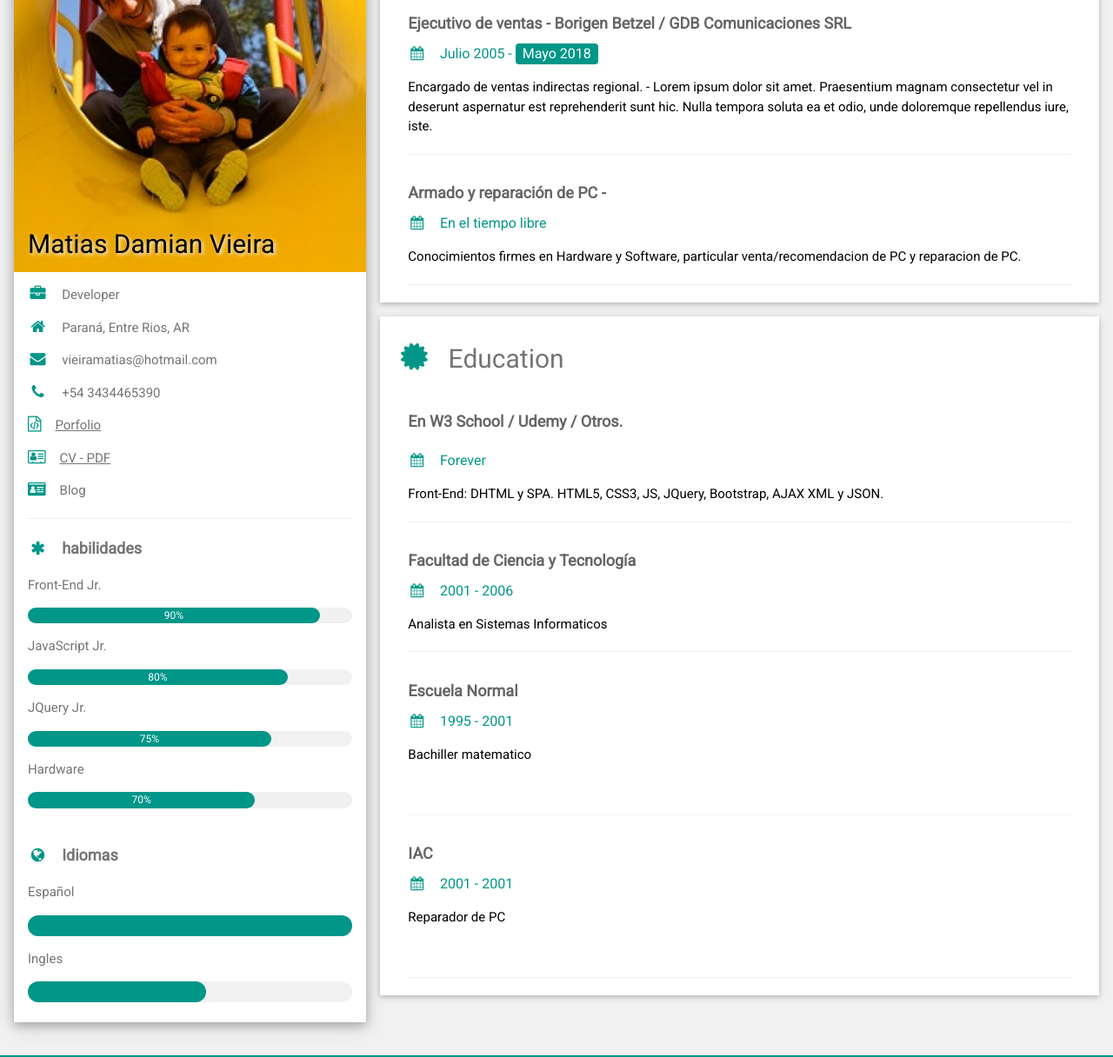
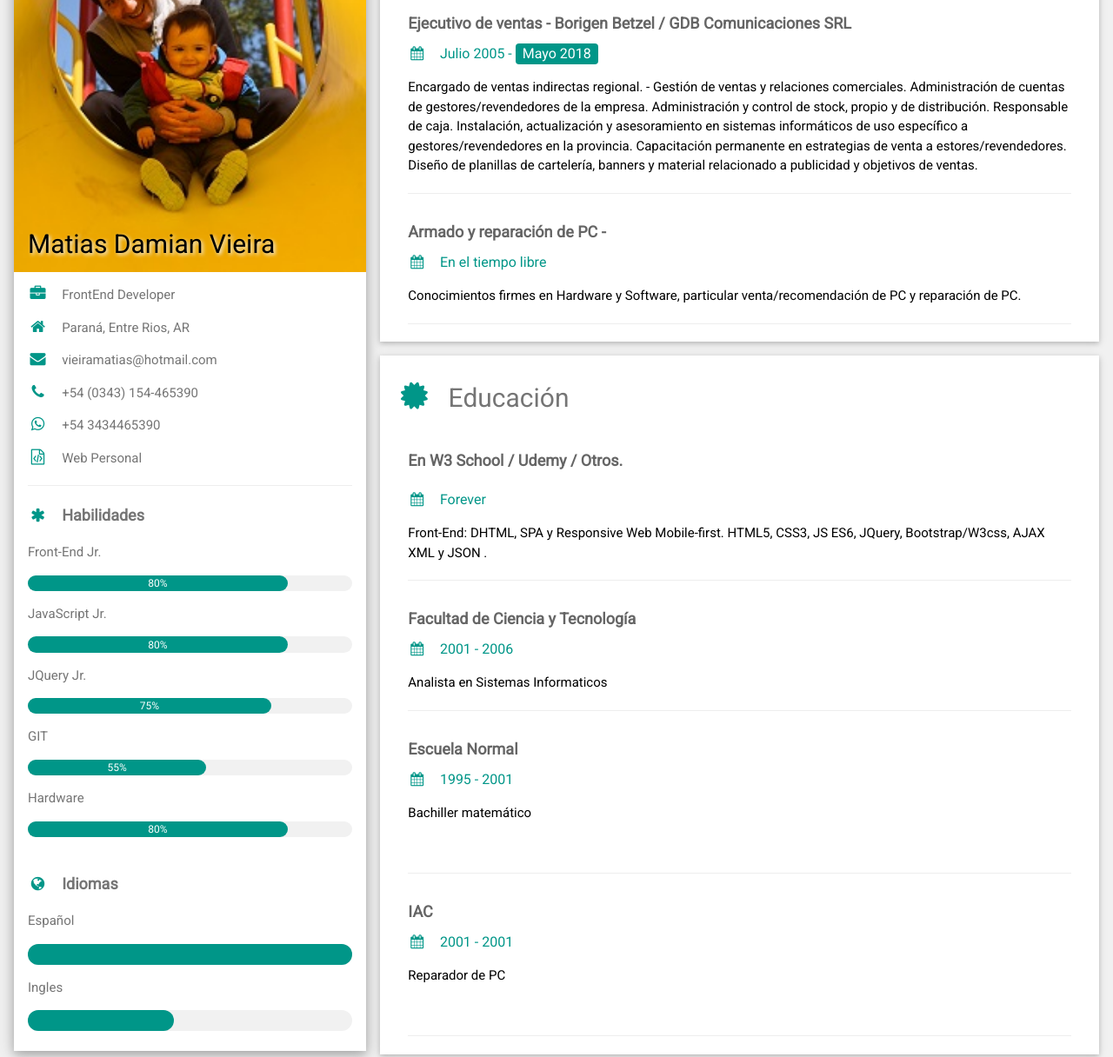
Before and after one commit to MatuteDV/Web-Matias-Vieira, a plain HTML site: page cv.html in a window 1280 px wide. Shown: the part 110-1326 px from the top of the page at 87% size. Drawn offline with nearby package versions, Linux system fonts and the light colour scheme.

Commit message:
Se actualiza CV para publicar en GH-Pages

```diff
--- a/cv.html
+++ b/cv.html
@@ -8,6 +8,7 @@
 <link rel="stylesheet" href="https://cdnjs.cloudflare.com/ajax/libs/font-awesome/4.7.0/css/font-awesome.min.css">
 <style>
 html,body,h1,h2,h3,h4,h5,h6 {font-family: "Roboto", sans-serif}
+#links-left-column a{text-decoration: none;}
 </style>
 <body class="w3-light-grey">
 
@@ -27,35 +28,43 @@ html,body,h1,h2,h3,h4,h5,h6 {font-family: "Roboto", sans-serif}
             <h2 style="text-shadow: 2px 2px 4px #f1f1f1">Matias Damian Vieira </h2>
           </div>
         </div>
-        <div class="w3-container">
-          <p><i class="fa fa-briefcase fa-fw w3-margin-right w3-large w3-text-teal"></i>Developer</p>
+        <div id="links-left-column" class="w3-container">
+          <p><i class="fa fa-briefcase fa-fw w3-margin-right w3-large w3-text-teal"></i>FrontEnd Developer</p>
           <p><i class="fa fa-home fa-fw w3-margin-right w3-large w3-text-teal"></i>Paraná, Entre Rios, AR</p>
-          <p><i class="fa fa-envelope fa-fw w3-margin-right w3-large w3-text-teal"></i>vieiramatias@hotmail.com</p>
-          <p><i class="fa fa-phone fa-fw w3-margin-right w3-large w3-text-teal"></i>+54 3434465390</p>
-          <p><i class="fa fa-file-code-o w3-margin-right w3-large w3-text-teal"></i><a target="_blank" href="index.html">Porfolio</a></p>
-
-          <a href="cv.pdf"><p><i class="fa fa-address-card-o w3-margin-right w3-large w3-text-teal"></i>CV - PDF</p></a>
-          <p><i class="fa fa-drivers-license w3-margin-right w3-large w3-text-teal"></i>Blog</p>
+          <a href="mailto:vieiramatias@hotmail.com?Subject=Contacto_Web" target="_blank">
+            <p class="w3-hover-text-black"><i class="fa fa-envelope fa-fw w3-margin-right w3-large w3-text-teal"></i>vieiramatias@hotmail.com</p>
+          </a>
+          <a href="tel:0343154465390">
+            <p class="w3-hover-text-black"><i class="fa fa-phone fa-fw w3-margin-right w3-large w3-text-teal"></i>+54 (0343) 154-465390</p>
+          </a>
+          <a href="https://api.whatsapp.com/send?phone=543434465390" target="_blank">
+            <p class="w3-hover-text-black"><i class="fa fa-whatsapp fa-fw w3-margin-right w3-large w3-text-teal"></i>+54 3434465390</p>
+          </a>
+          <a target="_blank" href="https://matutedv.github.io/Web-Matias-Vieira/" >
+            <p class="w3-hover-text-black"><i class="fa fa-file-code-o fa-fw w3-margin-right w3-large w3-text-teal"></i>Web Personal</p>
+            </a>
           <hr>
 
-          <p class="w3-large"><b><i class="fa fa-asterisk fa-fw w3-margin-right w3-text-teal"></i>habilidades</b></p>
+          <p class="w3-large"><b><i class="fa fa-asterisk fa-fw w3-margin-right w3-text-teal"></i>Habilidades</b></p>
           <p>Front-End Jr.</p>
           <div class="w3-light-grey w3-round-xlarge w3-small">
-            <div class="w3-container w3-center w3-round-xlarge w3-teal" style="width:90%">90%</div>
+            <div class="w3-container w3-center w3-round-xlarge w3-teal" style="width:80%">80%</div>
           </div>
           <p>JavaScript Jr.</p>
           <div class="w3-light-grey w3-round-xlarge w3-small">
-            <div class="w3-container w3-center w3-round-xlarge w3-teal" style="width:80%">
-              <div class="w3-center w3-text-white">80%</div>
-            </div>
+            <div class="w3-container w3-center w3-round-xlarge w3-teal" style="width:80%">80%</div>
           </div>
           <p>JQuery Jr.</p>
           <div class="w3-light-grey w3-round-xlarge w3-small">
             <div class="w3-container w3-center w3-round-xlarge w3-teal" style="width:75%">75%</div>
           </div>
+          <p>GIT</p>
+          <div class="w3-light-grey w3-round-xlarge w3-small">
+            <div class="w3-container w3-center w3-round-xlarge w3-teal" style="width:55%">55%</div>
+          </div>
           <p>Hardware</p>
           <div class="w3-light-grey w3-round-xlarge w3-small">
-            <div class="w3-container w3-center w3-round-xlarge w3-teal" style="width:70%">70%</div>
+            <div class="w3-container w3-center w3-round-xlarge w3-teal" style="width:80%">80%</div>
           </div>
           <br>
 
@@ -66,7 +75,7 @@ html,body,h1,h2,h3,h4,h5,h6 {font-family: "Roboto", sans-serif}
           </div>
           <p>Ingles</p>
           <div class="w3-light-grey w3-round-xlarge">
-            <div class="w3-round-xlarge w3-teal" style="height:24px;width:55%"></div>
+            <div class="w3-round-xlarge w3-teal" style="height:24px;width:45%"></div>
           </div>
           <br>
         </div>
@@ -83,23 +92,23 @@ html,body,h1,h2,h3,h4,h5,h6 {font-family: "Roboto", sans-serif}
         <div class="w3-container">
           <h5 class="w3-opacity"><b>Ejecutivo de ventas - Borigen Betzel / GDB Comunicaciones SRL</b></h5>
           <h6 class="w3-text-teal"><i class="fa fa-calendar fa-fw w3-margin-right"></i>Julio 2005 - <span class="w3-tag w3-teal w3-round">Mayo 2018</span></h6>
-          <p>Encargado de ventas indirectas regional.  - Lorem ipsum dolor sit amet. Praesentium magnam consectetur vel in deserunt aspernatur est reprehenderit sunt hic. Nulla tempora soluta ea et odio, unde doloremque repellendus iure, iste.</p>
+          <p>Encargado de ventas indirectas regional.  - Gestión de ventas y relaciones comerciales. Administración de cuentas de gestores/revendedores de la empresa. Administración y control de stock, propio y de distribución. Responsable de caja. Instalación, actualización y asesoramiento en sistemas informáticos de uso específico a gestores/revendedores en la provincia. Capacitación permanente en estrategias de venta a estores/revendedores. Diseño de planillas de cartelería, banners y material relacionado a publicidad y objetivos de ventas.</p>
           <hr>
         </div>
         <div class="w3-container">
           <h5 class="w3-opacity"><b>Armado y reparación de PC -</b></h5>
           <h6 class="w3-text-teal"><i class="fa fa-calendar fa-fw w3-margin-right"></i>En el tiempo libre</h6>
-          <p>Conocimientos firmes en Hardware y Software, particular venta/recomendacion de PC y reparacion de PC.</p>
+          <p>Conocimientos firmes en Hardware y Software, particular venta/recomendación de PC y reparación de PC.</p>
           <hr>
         </div>
       </div>
 
       <div class="w3-container w3-card w3-white">
-        <h2 class="w3-text-grey w3-padding-16"><i class="fa fa-certificate fa-fw w3-margin-right w3-xxlarge w3-text-teal"></i>Education</h2>
+        <h2 class="w3-text-grey w3-padding-16"><i class="fa fa-certificate fa-fw w3-margin-right w3-xxlarge w3-text-teal"></i>Educación</h2>
         <div class="w3-container">
           <h5 class="w3-opacity" style="display: inline-block;"><b> En W3 School / Udemy / Otros.  </b></h5>
           <h6 class="w3-text-teal"><i class="fa fa-calendar fa-fw w3-margin-right"></i>Forever</h6>
-          <p>Front-End: DHTML y SPA. HTML5, CSS3, JS, JQuery, Bootstrap, AJAX XML y JSON.</p>
+          <p>Front-End: DHTML, SPA y Responsive Web Mobile-first. HTML5, CSS3, JS ES6, JQuery, Bootstrap/W3css, AJAX XML y JSON .</p>
           <hr>
         </div>
         <div class="w3-container">
@@ -111,7 +120,7 @@ html,body,h1,h2,h3,h4,h5,h6 {font-family: "Roboto", sans-serif}
         <div class="w3-container">
           <h5 class="w3-opacity"><b>Escuela Normal</b></h5>
           <h6 class="w3-text-teal"><i class="fa fa-calendar fa-fw w3-margin-right"></i>1995 - 2001</h6>
-          <p>Bachiller matematico</p><br>
+          <p>Bachiller matemático</p><br>
           <hr>
         </div>
         <div class="w3-container">
```
Also changed, not shown: 1 other file.
